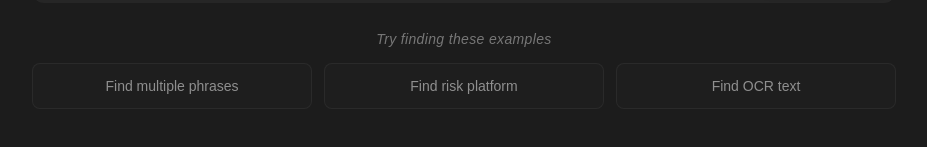
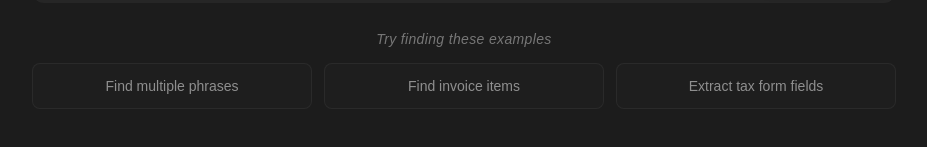
Before and after one commit to TheRayFitzgerald/vlm_bb, a Next.js app: page /gemini-test in a window 1280 px wide. Shown: the part 325-472 px from the top of the page, without its empty margins (176-1103 px from the left). Built offline with nearby package versions, Linux system fonts and the light colour scheme.

Commit message:
more examples

```diff
--- a/app/gemini-test/page.tsx
+++ b/app/gemini-test/page.tsx
@@ -49,14 +49,14 @@ const EXAMPLES = [
   },
   {
     id: 2,
-    label: "Find risk platform",
-    text: "unified risk platform",
+    label: "Find invoice items",
+    text: 'Find each line item in the invoice list. Return separate bounding boxes for each item, including its description and amount.',
     imagePath: "/examples/example2.jpg"
   },
   {
     id: 3,
-    label: "Find OCR text",
-    text: "OCR is now solved",
+    label: "Extract tax form fields",
+    text: 'Extract the form number, fiscal start date, fiscal end date, and the plan liabilities beginning of the year and end of the year.',
     imagePath: "/examples/example3.jpg"
   },
 ] as const;
```
Also changed, not shown: public/examples/example2.jpg (added), public/examples/example3.jpg (added).
